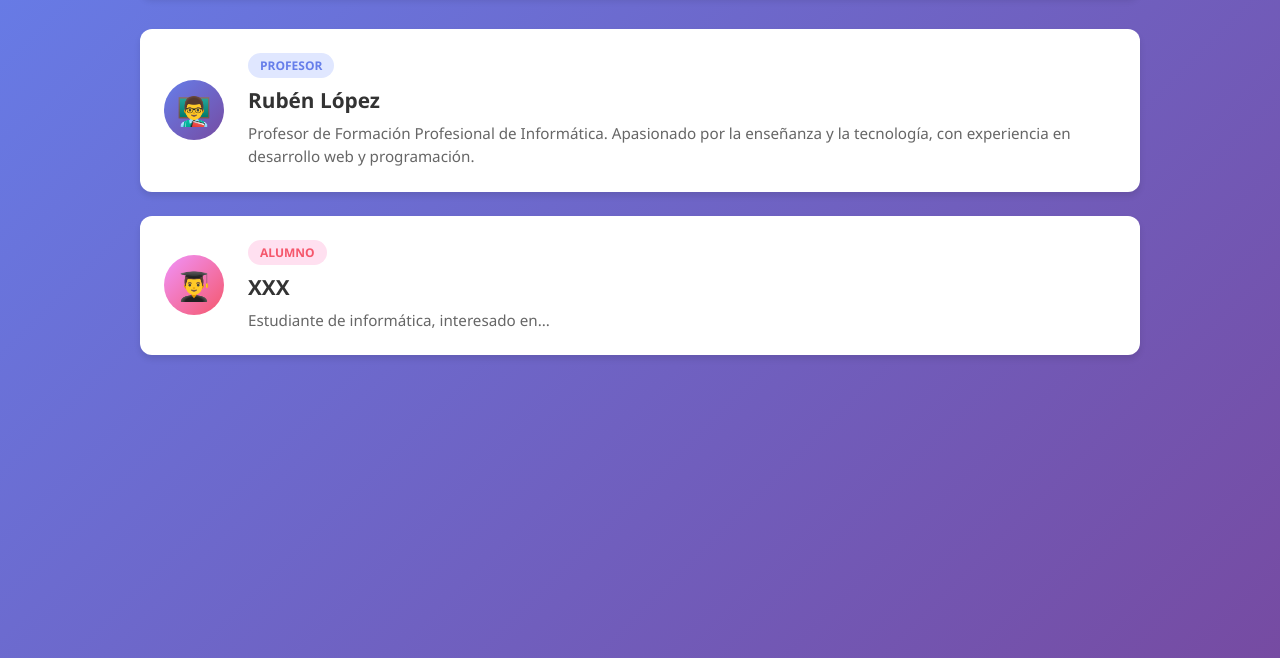
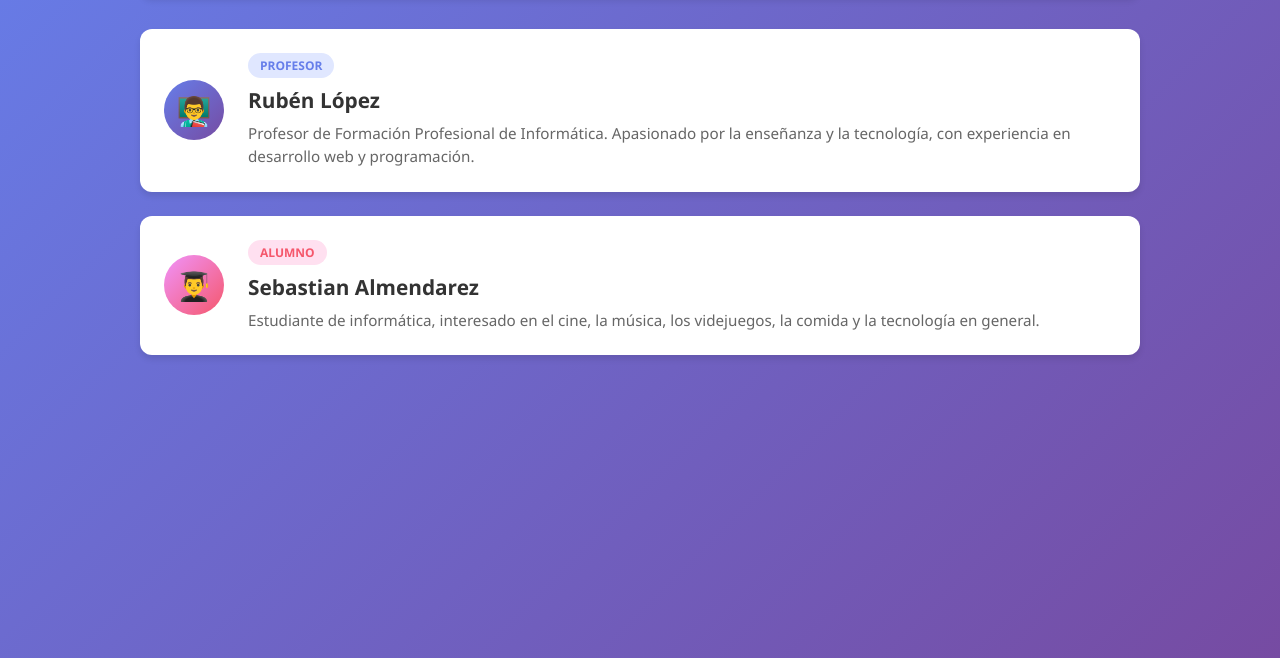
Before and after one commit to Mancobic/webcolaborativa_1amm, a plain HTML site: page index.html in a window 1280 px wide. Shown: the part 142-800 px from the top of the page. Drawn offline with Linux system fonts and the light colour scheme.

Commit message:
Descripción

```diff
--- a/index.html
+++ b/index.html
@@ -36,9 +36,9 @@
             </div>
             <div class="person-info">
                 <span class="role-badge alumno">Alumno</span>
-                <div class="person-name">XXX</div>
+                <div class="person-name">Sebastian Almendarez</div>
                 <div class="person-description">
-                    Estudiante de informática, interesado en...
+                    Estudiante de informática, interesado en el cine, la música, los videjuegos, la comida y la tecnología en general.
                 </div>
             </div>
         </div>
```
